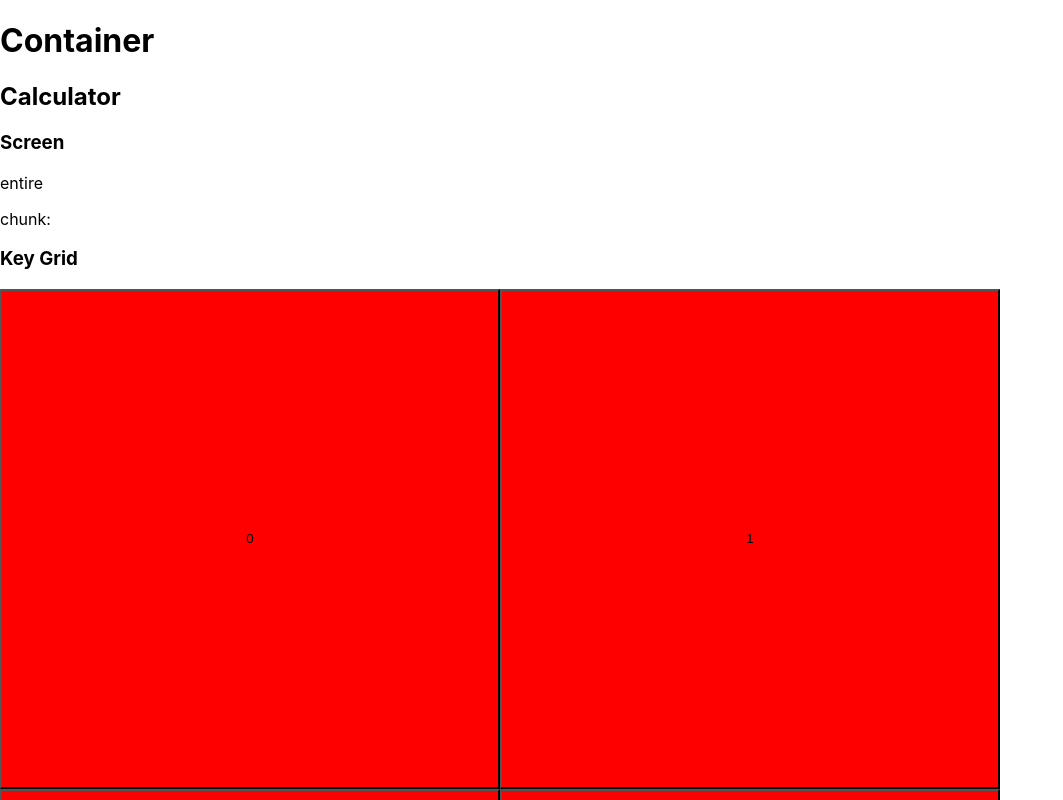
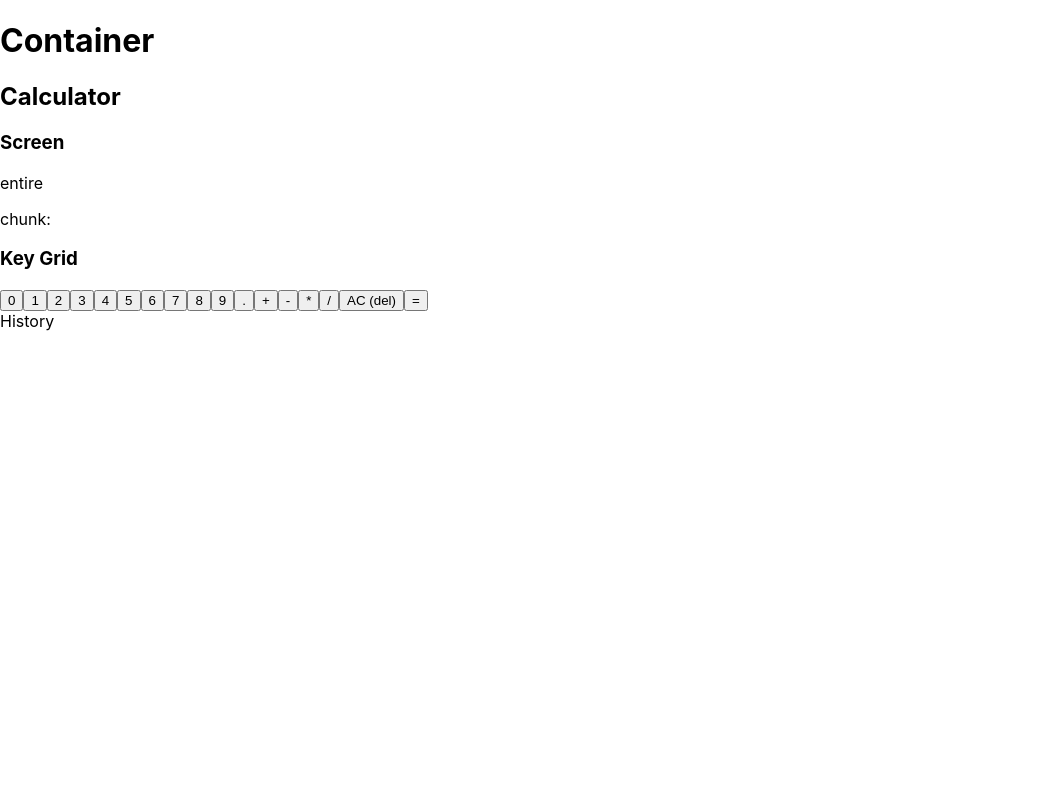
Before and after one commit to nic-vo/nv-portfolio, a Next.js app: page /fcc/ex-calculator in a window 1280 px wide. Shown: the top 800 px of the page, without its empty margins (0-1063 px from the left). Built offline with nearby package versions, Linux system fonts and the light colour scheme.

Commit message:
Remove test styling from keypad

```diff
--- a/components/fcc/calculator/Keypad/Keypad.js
+++ b/components/fcc/calculator/Keypad/Keypad.js
@@ -2,7 +2,7 @@ import React from 'react';
 
 const Keypad = ({ keyId, activate }) => {
 	return (
-		<button value={keyId} onClick={activate} style={{ width: "500px", "background-color": "red", height: "500px" }}>
+		<button value={keyId} onClick={activate}>
 			{keyId}
 		</button>
 	);
```
